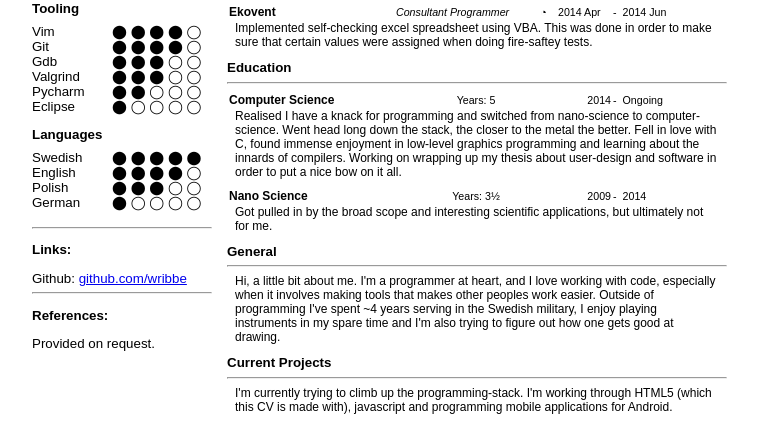
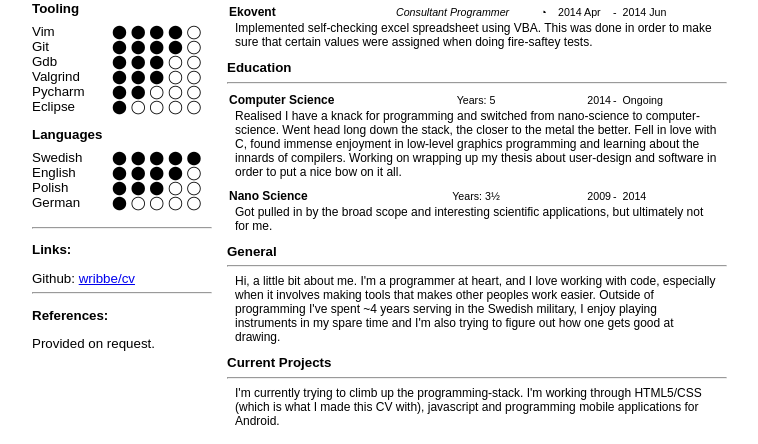
Before and after one commit to Wribbe/cv, a Flask app: page / in a window 1280 px wide. Shown: the part 466-910 px from the top of the page, without its empty margins (71-829 px from the left). Run offline with Flask 2, Linux system fonts and the light colour scheme.

Commit message:
Change github link, add CSS + rephrase.

```diff
--- a/cv/webapp/static/data.toml
+++ b/cv/webapp/static/data.toml
@@ -136,6 +136,6 @@
 
   current_projects = """
     I'm currently trying to climb up the programming-stack. I'm working through
-    HTML5 (which this CV is made with), javascript and programming mobile
+    HTML5/CSS (which is what I made this CV with), javascript and programming mobile
     applications for Android.
   """
--- a/cv/webapp/templates/cv.html
+++ b/cv/webapp/templates/cv.html
@@ -37,7 +37,8 @@
         <hr>
         <div >
           <h3>Links:</h3>
-          <span>Github: <a href="http://www.github.com/wribbe">github.com/wribbe</a></span>
+          <span>Github: <a
+              href="http://www.github.com/wribbe/cv">wribbe/cv</a></span>
         </div>
         <hr>
         <div >
```
